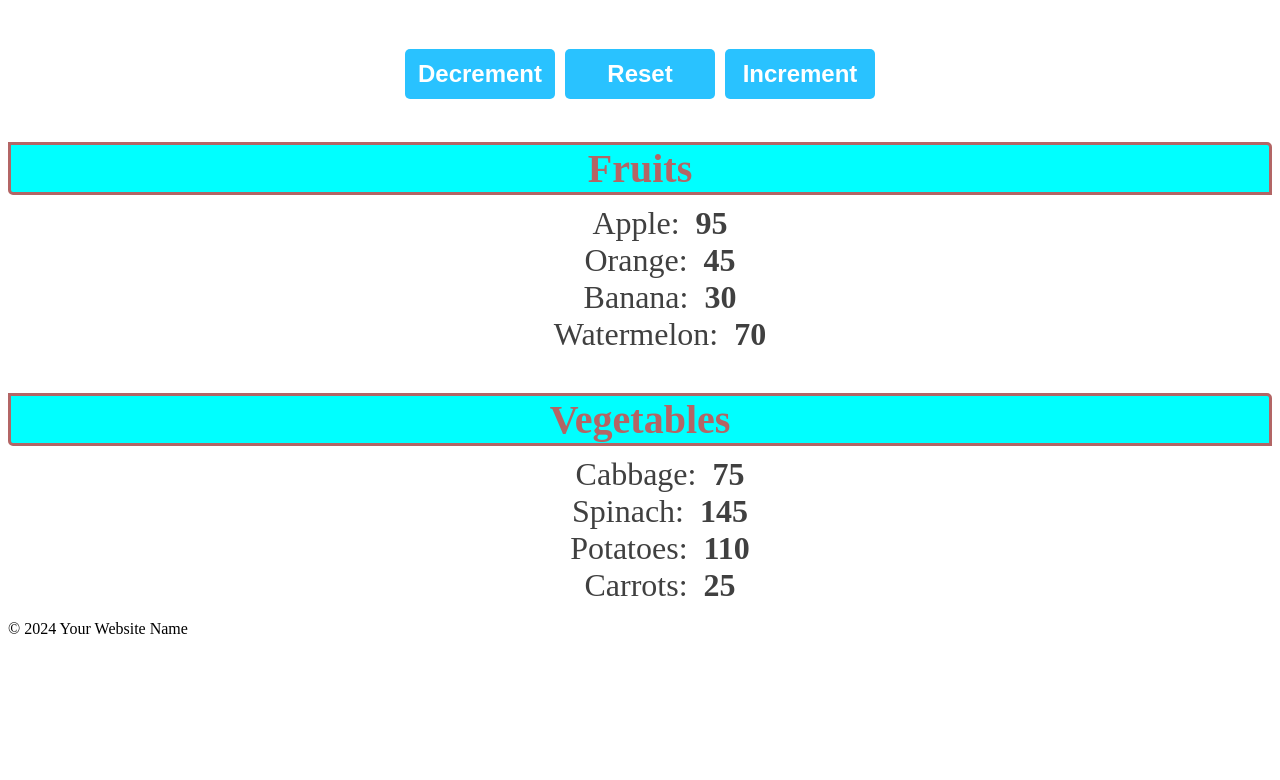
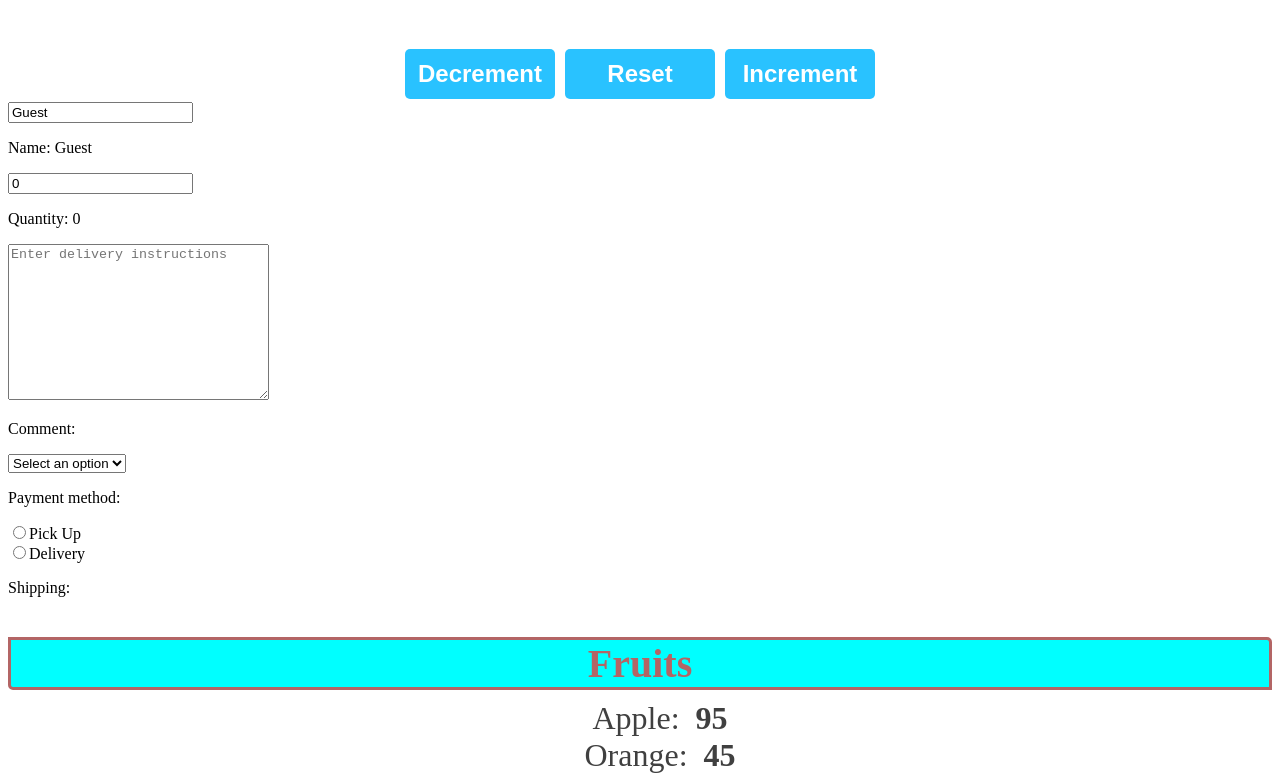
Before and after one commit to samson-mutangili/ReactJs, a React app in the folder my-react-app/: page / in a window 1280 px wide. Shown: the part 688-1468 px from the top of the page. Before the commit the page ends 1342 px from the top, so only its background shows below. Built offline with nearby package versions, Linux system fonts and the light colour scheme; the HTML template or start-up script is replaced by a standard one.

Commit message:
handled onChange on input fields

```diff
--- a/my-react-app/src/App.jsx
+++ b/my-react-app/src/App.jsx
@@ -7,6 +7,7 @@
 import UserGreeting from './UserGreeting.jsx';
 import List from './List.jsx';
 import Counter from './Counter.jsx';
+import Order from './Order.jsx';
 
 function App() {
 
@@ -38,6 +39,8 @@
       <Student name="Brian" age={23} profession="Teacher" hasMasters={true}/>
       <Student/> */}
 
+      <Order/>
+
       {fruits.length > 0 && <List items={fruits} category="Fruits"/>}
       {vegetables.length > 0 ? <List items={vegetables} category="Vegetables"/> : null}
 
--- /dev/null
+++ b/my-react-app/src/Order.jsx
@@ -0,0 +1,70 @@
+import React, {useState} from "react";
+
+function Order(){
+
+    const [name, setName] = useState("Guest");
+    const [quantity, setQuantity] = useState(0);
+    const [comment, setComment] = useState("");
+    const [payment, setPayment] = useState("");
+    const [shipping, setShipping] = useState("");
+
+    const handleNameChange = (event) =>{
+        setName(event.target.value);
+    }
+
+    const handleQuantityChange = (event) =>{
+        setQuantity(event.target.value);
+    }
+
+    const handleCommentChange = (event) =>{
+        setComment(event.target.value);
+    }
+
+    const handlePaymentChange = (event) =>{
+        setPayment(event.target.value);
+    }
+
+    function handleShippingChange(event){
+        setShipping(event.target.value);
+    }
+
+    return(
+        <div>
+            <input type="text" value={name} onChange={handleNameChange}/>
+            <p>Name: {name}</p>
+
+            <input type="number" value={quantity} onChange={handleQuantityChange}/>
+            <p>Quantity: {quantity}</p>
+
+            <textarea name="comment" id="comment" placeholder="Enter delivery instructions" cols="30" rows="10" value={comment} onChange={handleCommentChange}></textarea>
+            <p>Comment: {comment}</p>
+
+            <select name="payment" id="payment" value={payment} onChange={handlePaymentChange}>
+                <option value="">Select an option</option>
+                <option value="Mpesa">Mpesa</option>
+                <option value="Paypal">Paypal</option>
+                <option value="Mastercard">Mastercard</option>
+            </select>
+            <p>Payment method: {payment}</p>
+
+            <label>
+                <input type="radio" value="Pick Up" id="pick-up"
+                        checked={shipping === "Pick Up"}
+                        onChange={handleShippingChange}/>
+                Pick Up
+            </label>
+            <br />
+            <label>
+                <input type="radio" value="Delivery" id="delivery"
+                        checked={shipping === "Delivery"}
+                        onChange={handleShippingChange}/>
+                Delivery
+            </label>
+            <p>Shipping: {shipping}</p>
+        </div>
+    );
+
+
+}
+
+export default Order
```
